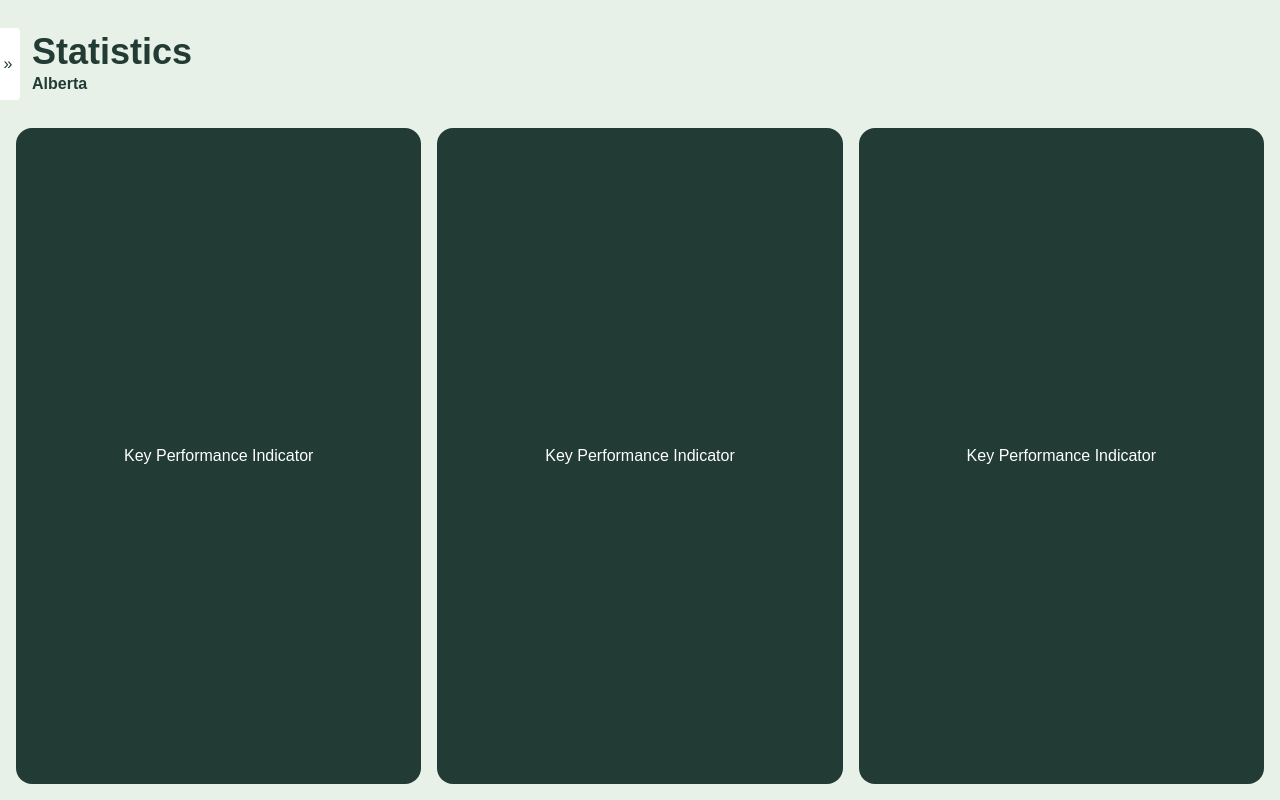
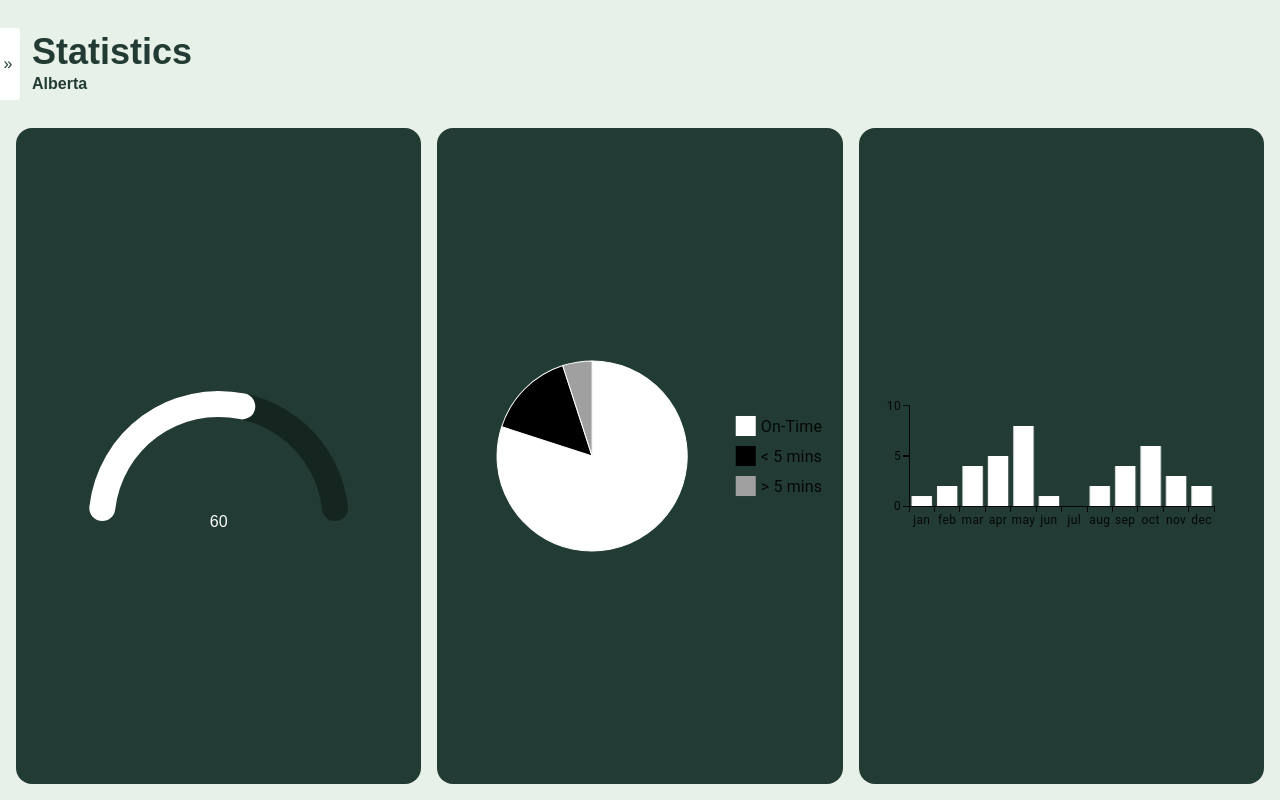
Before and after one commit to gurleensingh01/railway-capacity-management, a Next.js app: page /stats in a window 1280 px wide. Built offline with nearby package versions, Linux system fonts and the light colour scheme.

Commit message:
add map, add graphs

```diff
--- a/app/components/kpi.js
+++ b/app/components/kpi.js
@@ -1,4 +1,7 @@
 import { usePathname } from "next/navigation";
+import { Gauge, gaugeClasses } from "@mui/x-charts/Gauge";
+import { PieChart } from "@mui/x-charts/PieChart";
+import { BarChart } from "@mui/x-charts/BarChart";
 
 import "../styles.css";
 
@@ -10,26 +13,82 @@ export function KPI() {
             <div className="h-full w-full flex flex-row space-x-4 justify-stretch">
                 <div className="h-full w-full flex flex-col justify-center text-center">
                     { !isRouteOnExpandedPage &&
-                        <h1 className="text-xl font-bold text-left pl-1 mb-2">KPI #1</h1>
+                        <h1 className="text-xl font-bold text-left pl-1 mb-2">Capacity %</h1>
                     }
-                    <div className="content_background h-full w-full flex flex-col justify-center">
-                        <h1>Key Performance Indicator</h1>
+                    <div className="content_background h-full w-full flex flex-col justify-center text-center">
+                        <Gauge
+                            height={150}
+                            value={60}
+                            valueMax={100}
+                            startAngle={-90}
+                            endAngle={90}
+                            cornerRadius="50%"
+                            sx={(theme) => ({
+                                [`& .${gaugeClasses.valueText}`]: {
+                                    fontSize: 16,
+                                },
+                                [`& .${gaugeClasses.valueText} text`]: {
+                                    fill: "#ffffff",
+                                },
+                                [`& .${gaugeClasses.valueArc}`]: {
+                                    fill: '#ffffff',
+                                },
+                                [`& .${gaugeClasses.referenceArc}`]: {
+                                    fill: theme.palette.text.disabled,
+                                },
+                            })}
+                        />
                     </div>
                 </div>
                 <div className="h-full w-full flex flex-col justify-center text-center">
                     { !isRouteOnExpandedPage &&
-                        <h1 className="text-xl font-bold text-left pl-1 mb-2">KPI #2</h1>
+                        <h1 className="text-xl font-bold text-left pl-1 mb-2">Delays</h1>
                     }
-                    <div className="content_background h-full w-full flex flex-col justify-center">
-                        <h1>Key Performance Indicator</h1>
+                    <div className="content_background h-full w-full flex flex-col justify-center text-center">
+                        <PieChart
+                            height={200}
+                            colors={['#ffffff', '#000000', '#a0a0a0']}
+                            series={[
+                                {
+                                    data: [
+                                        { id: 0, value: 80, label: 'On-Time' },
+                                        { id: 1, value: 15, label: '< 5 mins' },
+                                        { id: 2, value: 5, label: '> 5 mins' },
+                                    ],
+                                },
+                            ]}
+                        />
                     </div>
                 </div>
                 <div className="h-full w-full flex flex-col justify-center text-center">
                     { !isRouteOnExpandedPage &&
-                        <h1 className="text-xl font-bold text-left pl-1 mb-2">KPI #3</h1>
+                        <h1 className="text-xl font-bold text-left pl-1 mb-2">Complaints</h1>
                     }
-                    <div className="content_background h-full w-full flex flex-col justify-center">
-                        <h1>Key Performance Indicator</h1>
+                    <div className="content_background h-full w-full flex flex-col justify-center text-center">
+                        <BarChart
+                            height={200}
+                            xAxis={[{
+                                scaleType: 'band',
+                                data: [
+                                    'jan',
+                                    'feb',
+                                    'mar',
+                                    'apr',
+                                    'may',
+                                    'jun',
+                                    'jul',
+                                    'aug',
+                                    'sep',
+                                    'oct',
+                                    'nov',
+                                    'dec',
+                                ]
+                            }]}
+                            series={[
+                                { data: [1, 2, 4, 5, 8, 1, 0, 2, 4, 6, 3, 2] },
+                            ]}
+                            colors={['#ffffff']}
+                        />
                     </div>
                 </div>
             </div>
--- a/app/components/map.js
+++ b/app/components/map.js
@@ -1,11 +1,126 @@
 import { usePathname } from "next/navigation";
 import Link from "next/link";
+import React, { useEffect, useRef } from "react";
+import mapboxgl from "mapbox-gl";
+import "mapbox-gl/dist/mapbox-gl.css";
 
 import "../styles.css";
 
 export function Map() {
     const pathname = usePathname();
+    const mapContainerRef = useRef();
+    const mapRef = useRef();
     var isRouteOnExpandedPage = (pathname === "/map");
+
+    useEffect(() => {
+        mapboxgl.accessToken = "pk.eyJ1IjoiaGFveXUtZ3VvIiwiYSI6ImNtNmRhZDJqNzBxOHIybW9wdzNzdmY5a20ifQ.8wDFOeZgYyCp-7ggCDA6Fw";
+        mapRef.current = new mapboxgl.Map({
+            container: 'map', // container ID
+            // Choose from Mapbox's core styles, or make your own style with Mapbox Studio
+            style: 'mapbox://styles/mapbox/dark-v11', // style URL
+            center: [-73.9709, 40.6712], // starting position [lng, lat]
+            zoom: 15.773 // starting zoom
+        });
+
+        const geojson = {
+            type: 'FeatureCollection',
+            features: [
+                {
+                    type: 'Feature',
+                    properties: {},
+                    geometry: {
+                        coordinates: [
+                            [-73.97003, 40.67264],
+                            [-73.96985, 40.67235],
+                            [-73.96974, 40.67191],
+                            [-73.96972, 40.67175],
+                            [-73.96975, 40.67154],
+                            [-73.96987, 40.67134],
+                            [-73.97015, 40.67117],
+                            [-73.97045, 40.67098],
+                            [-73.97064, 40.67078],
+                            [-73.97091, 40.67038],
+                            [-73.97107, 40.67011],
+                            [-73.97121, 40.66994],
+                            [-73.97149, 40.66969],
+                            [-73.97169, 40.66985],
+                            [-73.97175, 40.66994],
+                            [-73.97191, 40.66998],
+                            [-73.97206, 40.66998],
+                            [-73.97228, 40.67008]
+                        ],
+                    type: 'LineString'
+                    }
+                }
+            ]
+        };
+
+        mapRef.current.on('load', () => {
+            mapRef.current.addSource('line', {
+                type: 'geojson',
+                data: geojson
+            });
+
+            mapRef.current.addLayer({
+                type: 'line',
+                source: 'line',
+                id: 'line-background',
+                paint: {
+                    'line-color': 'yellow',
+                    'line-width': 6,
+                    'line-opacity': 0.4
+                }
+            });
+
+            mapRef.current.addLayer({
+                type: 'line',
+                source: 'line',
+                id: 'line-dashed',
+                paint: {
+                    'line-color': 'yellow',
+                    'line-width': 6,
+                    'line-dasharray': [0, 4, 3]
+                }
+            });
+
+            const dashArraySequence = [
+                [0, 4, 3],
+                [0.5, 4, 2.5],
+                [1, 4, 2],
+                [1.5, 4, 1.5],
+                [2, 4, 1],
+                [2.5, 4, 0.5],
+                [3, 4, 0],
+                [0, 0.5, 3, 3.5],
+                [0, 1, 3, 3],
+                [0, 1.5, 3, 2.5],
+                [0, 2, 3, 2],
+                [0, 2.5, 3, 1.5],
+                [0, 3, 3, 1],
+                [0, 3.5, 3, 0.5]
+            ];
+
+            let step = 0;
+
+            function animateDashArray(timestamp) {
+                const newStep = parseInt((timestamp / 50) % dashArraySequence.length);
+
+                if (newStep !== step) {
+                    mapRef.current.setPaintProperty(
+                        'line-dashed',
+                        'line-dasharray',
+                        dashArraySequence[step]
+                    );
+                    step = newStep;
+                }
+
+                requestAnimationFrame(animateDashArray);
+            }
+
+            animateDashArray(0);
+        });
+    }, []);
+
     return (
         <>
             <div className="h-full w-full flex-auto flex flex-col justify-center text-center">
@@ -16,7 +131,7 @@ export function Map() {
                     </div>
                 }
                 <div className="content_background h-full w-full flex flex-col justify-center">
-                    <h1>Railway Map</h1>
+                    <div id="map" ref={mapContainerRef} className="h-full w-full"></div>
                 </div>
             </div>
         </>
--- a/app/styles.css
+++ b/app/styles.css
@@ -118,7 +118,7 @@ input:not(:focus) {
 /******** backgrounds ********/
 
 
-.content_background {
+.content_background, #map {
     background-color: var(--main-color-dark);
     color: white;
     border-radius: 16px;
--- a/package.json
+++ b/package.json
@@ -9,7 +9,12 @@
     "lint": "next lint"
   },
   "dependencies": {
+    "@emotion/react": "^11.14.0",
+    "@emotion/styled": "^11.14.0",
     "@fortawesome/fontawesome-free": "^6.7.2",
+    "@mui/material": "^6.4.1",
+    "@mui/x-charts": "^7.24.1",
+    "mapbox-gl": "^3.9.3",
     "next": "^15.1.6",
     "react": "^19.0.0",
     "react-dom": "^19.0.0"
```
Also changed, not shown: 1 other file (tests, documents, lock files or other folders).
